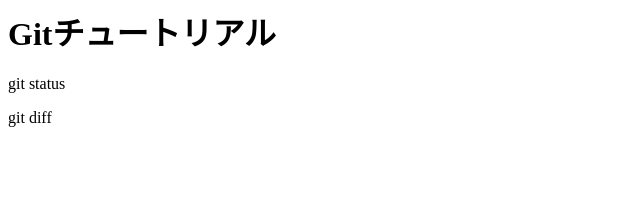
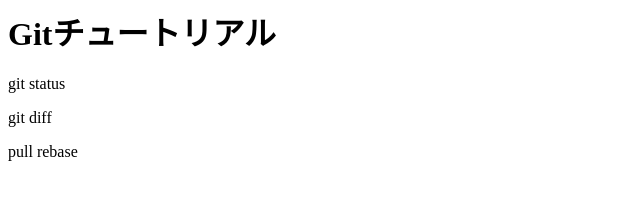
Before and after one commit to tomosandesu/git_tutorial, a plain HTML site: page index.html in a window 1280 px wide. Shown: the full height of the page, 0-640 px from the left. Drawn offline with Linux system fonts and the light colour scheme.

```diff
--- a/index.html
+++ b/index.html
@@ -1,3 +1,4 @@
 <h1>Gitチュートリアル</h1>
 <p>git status</p>
 <p>git diff</p>
+<p>pull rebase</p>
```
Also changed, not shown: feature2.html (added, +1 -0 lines), 1 other file.
